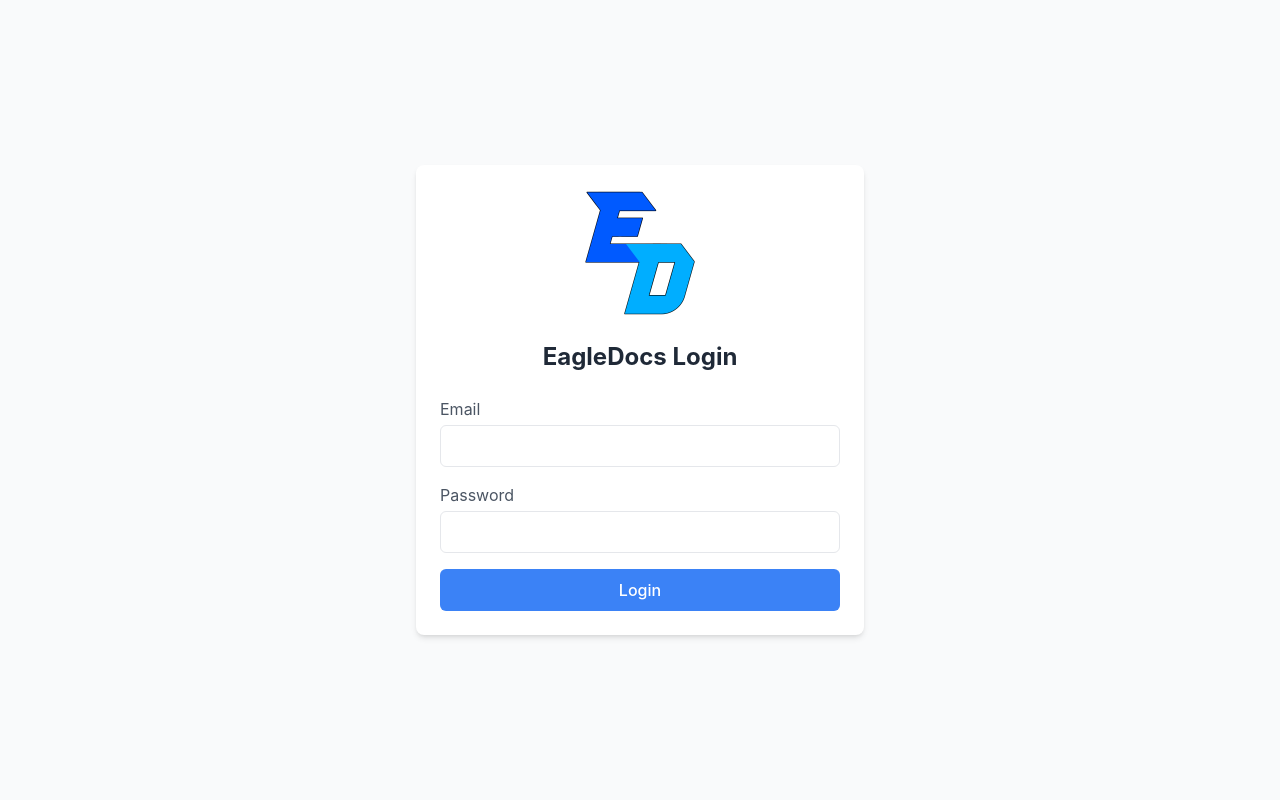
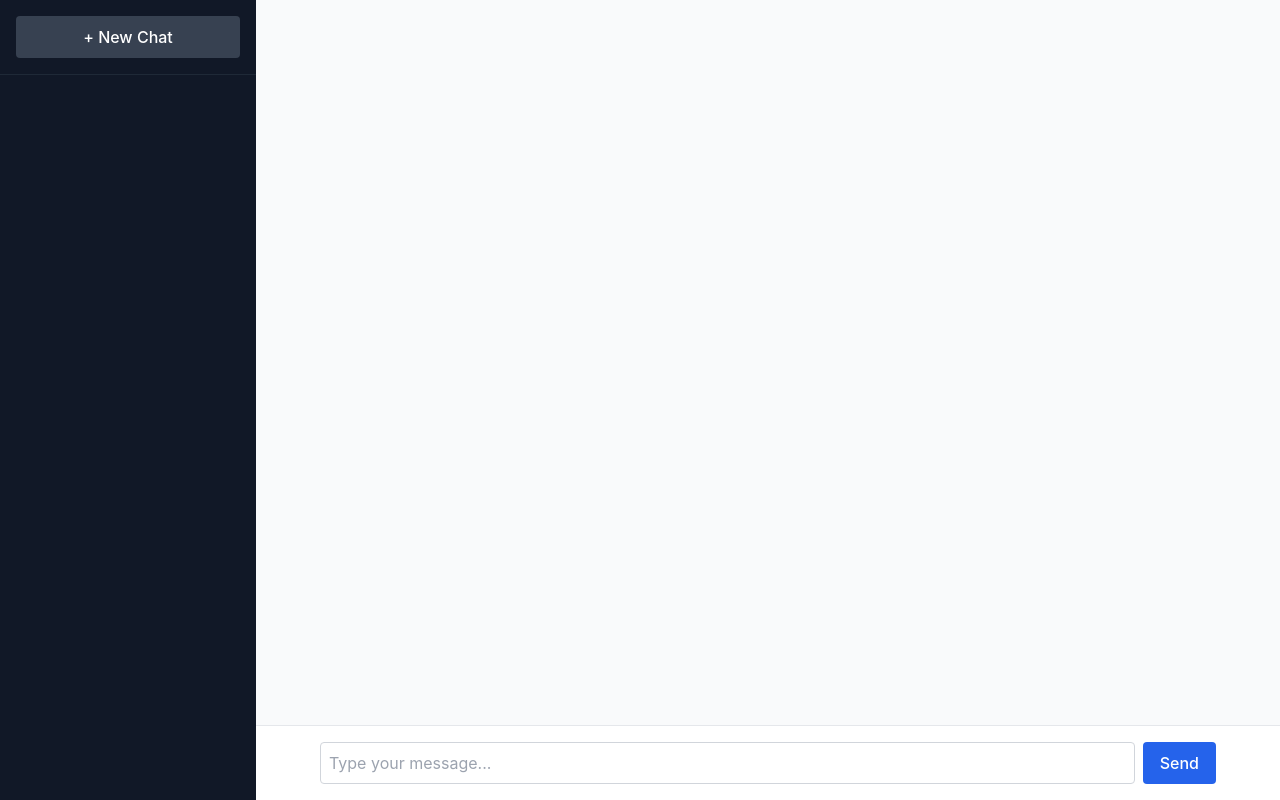
Before and after one commit to PixlGalaxy/EagleDocsFE, a React (Vite) app: page /chat in a window 1280 px wide. Before the commit this address led to /login. Built offline with nearby package versions, Linux system fonts and the light colour scheme.

Commit message:
Updated Pages, Implemented Connection To Server

```diff
--- a/package.json
+++ b/package.json
@@ -12,7 +12,9 @@
   "dependencies": {
     "react": "^18.3.1",
     "react-dom": "^18.3.1",
-    "react-router-dom": "^6.28.2"
+    "react-markdown": "^9.0.3",
+    "react-router-dom": "^6.28.2",
+    "remark-gfm": "^4.0.0"
   },
   "devDependencies": {
     "@eslint/js": "^9.17.0",
--- a/src/App.jsx
+++ b/src/App.jsx
@@ -7,15 +7,34 @@ import ChatPage from './components/ChatPage';
 import NotFound from './components/NotFound';
 
 function App() {
-  const isAuthenticated = localStorage.getItem('token'); // Verifica si hay token
+  const isAuthenticated = localStorage.getItem('token');
 
   return (
     <Router>
       <Routes>
+        {/* Anyone can view homepage */}
         <Route path="/" element={<HomePage />} />
-        <Route path="/login" element={isAuthenticated ? <Navigate to="/chat" /> : <LoginPage />} />
-        <Route path="/register" element={isAuthenticated ? <Navigate to="/chat" /> : <RegisterPage />} />
-        <Route path="/chat" element={isAuthenticated ? <ChatPage /> : <Navigate to="/login" />} />
+
+        {/* If authenticated, go to /chat. Otherwise, show login. */}
+        <Route
+          path="/login"
+          element={
+            isAuthenticated ? <Navigate to="/chat" /> : <LoginPage />
+          }
+        />
+
+        {/* If authenticated, go to /chat. Otherwise, show register. */}
+        <Route
+          path="/register"
+          element={
+            isAuthenticated ? <Navigate to="/chat" /> : <RegisterPage />
+          }
+        />
+
+        {/* Anyone can visit /chat, whether logged in or not. */}
+        <Route path="/chat" element={<ChatPage />} />
+
+        {/* Catch-all for unmatched routes */}
         <Route path="*" element={<NotFound />} />
       </Routes>
     </Router>
--- a/src/components/ChatPage.jsx
+++ b/src/components/ChatPage.jsx
@@ -1,16 +1,221 @@
-import React from 'react';
+// ChatPage.jsx
+import React, { useEffect, useState, useRef } from 'react';
+import { Link } from 'react-router-dom';
+import ReactMarkdown from 'react-markdown';
+import remarkGfm from 'remark-gfm';
 
 function ChatPage() {
+  const [messages, setMessages] = useState([]);
+  const [userMessage, setUserMessage] = useState('');
+  const [isStreaming, setIsStreaming] = useState(false);
+  const [loadingDots, setLoadingDots] = useState('');
+  const textAreaRef = useRef(null);
+  const messagesEndRef = useRef(null);
 
-    useEffect(() => {
-        document.title = 'EagleDocs';
-        }, []);
+  useEffect(() => {
+    document.title = 'EagleDocs';
+  }, []);
 
-    return (
-        <div className="h-screen flex items-center justify-center bg-gray-50">
-        <h1 className="text-3xl font-bold">Bienvenido al Chat de EagleDocs</h1>
+  // Auto-resize the textarea
+  const handleChange = (event) => {
+    setUserMessage(event.target.value);
+    if (textAreaRef.current) {
+      textAreaRef.current.style.height = 'auto';
+      textAreaRef.current.style.height = `${textAreaRef.current.scrollHeight}px`;
+    }
+  };
+
+  // Scroll to bottom when new messages arrive
+  const scrollToBottom = () => {
+    if (messagesEndRef.current) {
+      messagesEndRef.current.scrollIntoView({ behavior: 'smooth' });
+    }
+  };
+
+  useEffect(() => {
+    scrollToBottom();
+  }, [messages, isStreaming]);
+
+  // Loading animation with dots
+  useEffect(() => {
+    if (!isStreaming) return;
+    const interval = setInterval(() => {
+      setLoadingDots((prev) => (prev.length < 3 ? prev + '.' : ''));
+    }, 400);
+    return () => clearInterval(interval);
+  }, [isStreaming]);
+
+  // Send a message to Ollama API (with streaming)
+  const handleSendMessage = async () => {
+    if (!userMessage.trim() || isStreaming) return;
+
+    const newUserMessage = { role: 'user', content: userMessage };
+    const updatedMessages = [...messages, newUserMessage];
+    setMessages(updatedMessages);
+    setUserMessage('');
+    if (textAreaRef.current) {
+      textAreaRef.current.style.height = 'auto';
+    }
+
+    setIsStreaming(true);
+
+    try {
+      const response = await fetch('', {
+        method: 'POST',
+        headers: { 'Content-Type': 'application/json' },
+        body: JSON.stringify({
+          model: 'llama3.1:8b-instruct-fp16',
+          messages: updatedMessages,
+          stream: true,
+        }),
+      });
+
+      if (!response.body) throw new Error('No response body');
+
+      const reader = response.body.getReader();
+      const decoder = new TextDecoder('utf-8');
+      let assistantMessage = { role: 'assistant', content: '' };
+
+      // Add empty message first for streaming effect
+      setMessages((prev) => [...prev, assistantMessage]);
+
+      let currentText = ''; // Stores text as it streams
+
+      while (true) {
+        const { done, value } = await reader.read();
+        if (done) break;
+
+        const chunk = decoder.decode(value, { stream: true });
+
+        const jsonChunks = chunk
+          .split('\n')
+          .filter(Boolean)
+          .map((line) => {
+            try {
+              return JSON.parse(line);
+            } catch (error) {
+              console.error('Error parsing chunk:', line, error);
+              return null;
+            }
+          })
+          .filter(Boolean);
+
+        for (const jsonChunk of jsonChunks) {
+          if (jsonChunk.message?.content) {
+            currentText += jsonChunk.message.content;
+
+            // Update message dynamically
+            setMessages((prev) =>
+              prev.map((msg, idx) =>
+                idx === prev.length - 1 ? { ...msg, content: currentText } : msg
+              )
+            );
+          }
+        }
+
+        // Adjust streaming speed
+        await new Promise((resolve) => setTimeout(resolve, 10));
+      }
+    } catch (error) {
+      console.error('Error in Ollama response:', error);
+      setMessages((prev) => [
+        ...prev,
+        { role: 'assistant', content: 'Error: Could not retrieve a response.' },
+      ]);
+    } finally {
+      setIsStreaming(false);
+    }
+  };
+
+  return (
+    <div className="flex h-screen bg-gray-50">
+      {/* Sidebar */}
+      <aside className="w-64 bg-gray-900 text-white flex flex-col">
+        <div className="p-4 border-b border-gray-800">
+          <button
+            className="w-full bg-gray-700 hover:bg-gray-600 text-white py-2 px-4 rounded"
+            onClick={() => setMessages([])}
+          >
+            + New Chat
+          </button>
         </div>
-    );
+      </aside>
+
+      {/* Main Chat Area */}
+      <main className="flex-1 flex flex-col">
+        {/* Chat Messages */}
+        <div className="flex-1 overflow-y-auto p-6">
+          <div className="max-w-4xl mx-auto space-y-4">
+            {messages.map((msg, index) => (
+              <div
+                key={index}
+                className={`flex ${msg.role === 'user' ? 'justify-end' : 'justify-start'}`}
+              >
+                <div
+                  className={`p-4 rounded-lg max-w-[90%] ${
+                    msg.role === 'user'
+                      ? 'bg-gray-200 text-gray-900 ml-auto'
+                      : 'bg-blue-500 text-white mr-auto'
+                  }`}
+                >
+                  <ReactMarkdown
+                    children={msg.content}
+                    remarkPlugins={[remarkGfm]}
+                    components={{
+                      code({ node, inline, className, children, ...props }) {
+                        return inline ? (
+                          <code className="bg-gray-200 p-1 rounded" {...props}>
+                            {children}
+                          </code>
+                        ) : (
+                          <pre className="bg-gray-800 text-white p-4 rounded-md overflow-x-auto">
+                            <code {...props}>{children}</code>
+                          </pre>
+                        );
+                      },
+                    }}
+                  />
+                </div>
+              </div>
+            ))}
+            {isStreaming && (
+              <div className="flex justify-start">
+                <div className="p-4 rounded-lg max-w-[90%] bg-blue-500 text-white mr-auto">
+                  {loadingDots}
+                </div>
+              </div>
+            )}
+            <div ref={messagesEndRef} />
+          </div>
+        </div>
+
+        {/* Message Input Area */}
+        <footer className="bg-white border-t border-gray-200 p-4">
+          <div className="max-w-4xl mx-auto flex space-x-2">
+            <textarea
+              ref={textAreaRef}
+              className="flex-1 border border-gray-300 rounded p-2
+                         focus:outline-none focus:ring-2 focus:ring-blue-500
+                         resize-none overflow-hidden"
+              rows="1"
+              placeholder="Type your message..."
+              value={userMessage}
+              onChange={handleChange}
+              onKeyDown={(e) => {
+                if (e.key === 'Enter' && !e.shiftKey) {
+                  e.preventDefault();
+                  handleSendMessage();
+                }
+              }}
+            />
+            <button className="bg-blue-600 text-white px-4 py-2 rounded hover:bg-blue-700" onClick={handleSendMessage}>
+              Send
+            </button>
+          </div>
+        </footer>
+      </main>
+    </div>
+  );
 }
 
 export default ChatPage;
--- a/src/components/HomePage.jsx
+++ b/src/components/HomePage.jsx
@@ -1,9 +1,15 @@
+// HomePage.jsx
+// This component displays a responsive layout:
+// - On mobile (small screens), both sections stack vertically.
+// - On larger screens, two columns appear side by side.
+
 import React, { useState, useEffect } from 'react';
 import { Link } from 'react-router-dom';
 
 function HomePage() {
-  const [text, setText] = useState(''); // Text being typed
-  const [index, setIndex] = useState(0); // Current character index
+  // State for the typing effect
+  const [text, setText] = useState('');         // Current text being typed
+  const [charIndex, setCharIndex] = useState(0);  // Current character index
   const [phraseIndex, setPhraseIndex] = useState(0); // Current phrase index
 
   // Array of phrases for animation
@@ -18,46 +24,60 @@ function HomePage() {
     'Your Academic Companion at FGCU.'
   ];
 
-
+  // Set page title and favicon on mount
   useEffect(() => {
-    document.title = 'EagleDocs'; // Page Title
+    document.title = 'EagleDocs';
     const favicon = document.querySelector("link[rel='icon']");
     if (favicon) {
-      favicon.href = '/favicon.ico'; // Page Icon
+      favicon.href = '/favicon.ico';
     }
   }, []);
 
+  // Typing effect
   useEffect(() => {
-    if (index < phrases[phraseIndex].length) {
-      // Add one character at a time
+    if (charIndex < phrases[phraseIndex].length) {
+      // Type one character at a time
       const timeout = setTimeout(() => {
-        setText((prev) => prev + phrases[phraseIndex][index]);
-        setIndex((prev) => prev + 1);
+        setText((prevText) => prevText + phrases[phraseIndex][charIndex]);
+        setCharIndex((prevCharIndex) => prevCharIndex + 1);
       }, 50); // Typing speed
       return () => clearTimeout(timeout);
     } else {
-      // Pause before starting next phrase
+      // Pause before starting the next phrase
       const timeout = setTimeout(() => {
-        setText(''); // Clear the text
-        setIndex(0); // Reset character index
-        setPhraseIndex((prev) => (prev + 1) % phrases.length); // Move to next phrase
+        setText('');
+        setCharIndex(0);
+        setPhraseIndex((prevPhraseIndex) => (prevPhraseIndex + 1) % phrases.length);
       }, 2000); // Pause duration
       return () => clearTimeout(timeout);
     }
-  }, [index, phraseIndex]);
+  }, [charIndex, phraseIndex, phrases]);
 
   return (
-    <div className="h-screen flex items-center justify-center bg-gradient-to-b from-gray-100 to-blue-50">
-      <div className="text-center max-w-xl p-8 bg-white shadow-lg rounded-lg">
-        <img src="/EagleDocs Logo.png" alt="EagleDocs Logo" className="w-32 mx-auto mb-6" />
-        <h1 className="text-4xl font-extrabold text-gray-800 mb-4">
-          Welcome to EagleDocs
+    <div className="min-h-screen flex items-center justify-center bg-gradient-to-b from-gray-100 to-blue-50">
+      <div className="max-w-5xl w-full bg-white shadow-lg rounded-lg overflow-hidden">
+        {/* Use flex-col on small screens, flex-row on medium and up */}
+        <div className="flex flex-col md:flex-row">
+
+          {/* Left Column: Introducing EagleDocs and animated phrases */}
+          <div className="w-full md:w-1/2 p-8 flex flex-col justify-center">
+            <h1 className="text-3xl md:text-4xl font-extrabold text-gray-800 mb-4">
+              Introducing EagleDocs
             </h1>
-        <p className="text-gray-600 text-lg mb-8 leading-relaxed">
+            <p className="text-gray-600 text-lg mb-6 leading-relaxed">
               {text}
               <span className="blinking-cursor">.</span>
             </p>
-        <div className="flex justify-center space-x-4">
+          </div>
+
+          {/* Right Column: Logo, Sign In, Register, and "Continue without login" */}
+          <div className="w-full md:w-1/2 p-8 flex flex-col items-center justify-center">
+            <img
+              src="/EagleDocs Logo.png"
+              alt="EagleDocs Logo"
+              className="w-20 md:w-32 mb-6"
+            />
+            <div className="flex space-x-4 mb-4">
               <Link
                 to="/login"
                 className="px-6 py-3 bg-blue-500 text-white rounded-lg shadow hover:bg-blue-600 focus:ring focus:ring-blue-300"
@@ -71,6 +91,18 @@ function HomePage() {
                 Register
               </Link>
             </div>
+            <Link
+              to="/chat"
+              className="inline-flex items-center space-x-1 text-sm text-blue-500 hover:text-blue-600"
+            >
+              <span>Try EagleDocs </span>
+              <svg width="0.625rem" viewBox="0 0 10 10" fill="none" xmlns="http://www.w3.org/2000/svg">
+                <path d="M1 9L9 1M9 1H2.5M9 1V7.22222" stroke="currentColor" strokeWidth="1.25" strokeLinecap="round" strokeLinejoin="round"/>
+              </svg>
+            </Link>
+          </div>
+
+        </div>
       </div>
     </div>
   );
--- a/src/index.css
+++ b/src/index.css
@@ -1,7 +1,6 @@
 @tailwind base;
 @tailwind components;
 @tailwind utilities;
-
 
 :root {
   font-family: Inter, system-ui, Avenir, Helvetica, Arial, sans-serif;
@@ -27,7 +26,6 @@ a:hover {
   color: #535bf2;
 }
 
-/* Add this to your index.css or global.css */
 body {
   margin: 0;
   padding: 0;
@@ -35,7 +33,6 @@ body {
   width: 100%;
   height: 100%;
 }
-
 
 h1 {
   font-size: 3.2em;
```
Also changed, not shown: src/components/NotFound.jsx (+14 -10 lines), 1 other file (tests, documents, lock files or other folders). Lines whose indentation alone changed are shown as unchanged.
